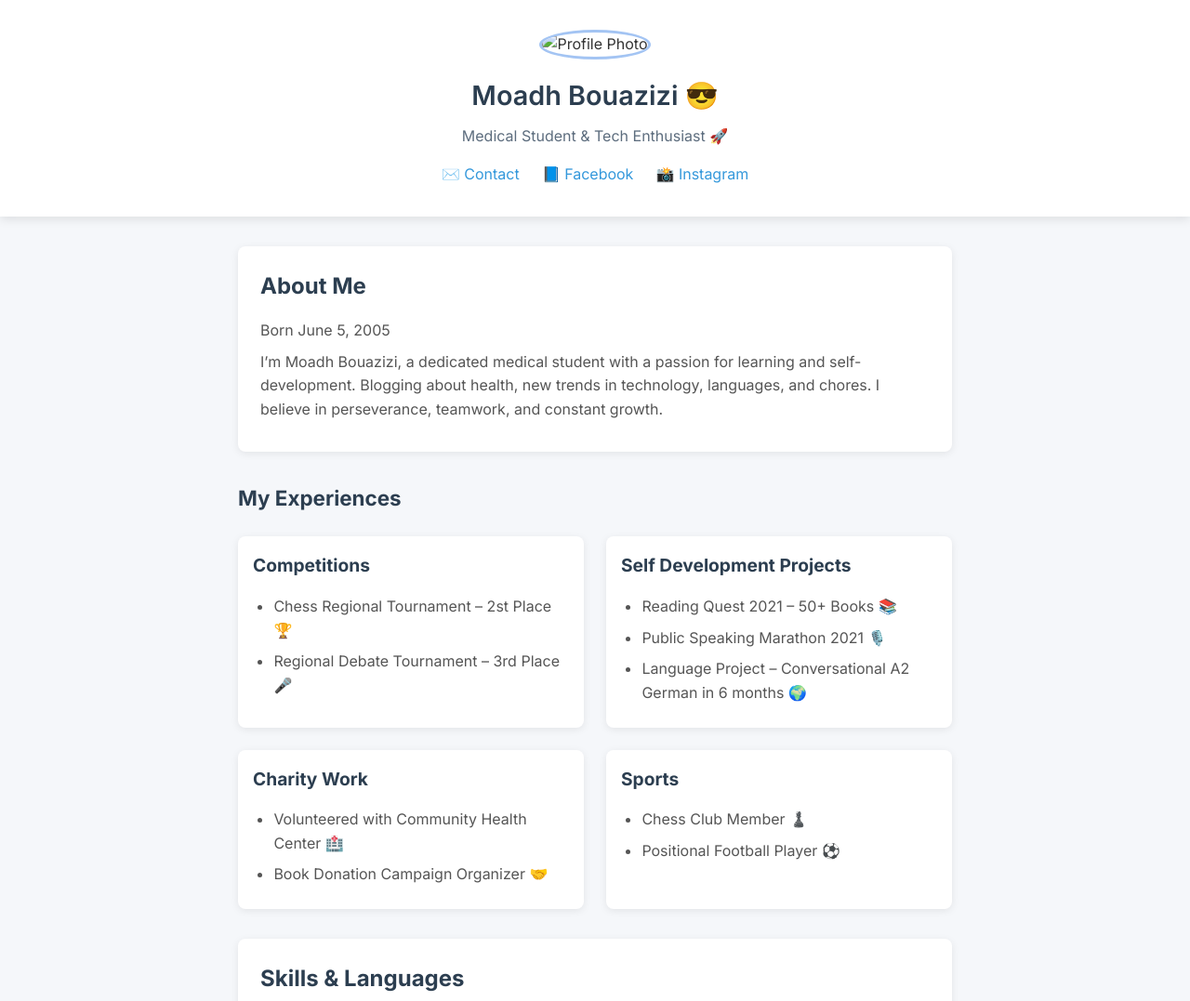
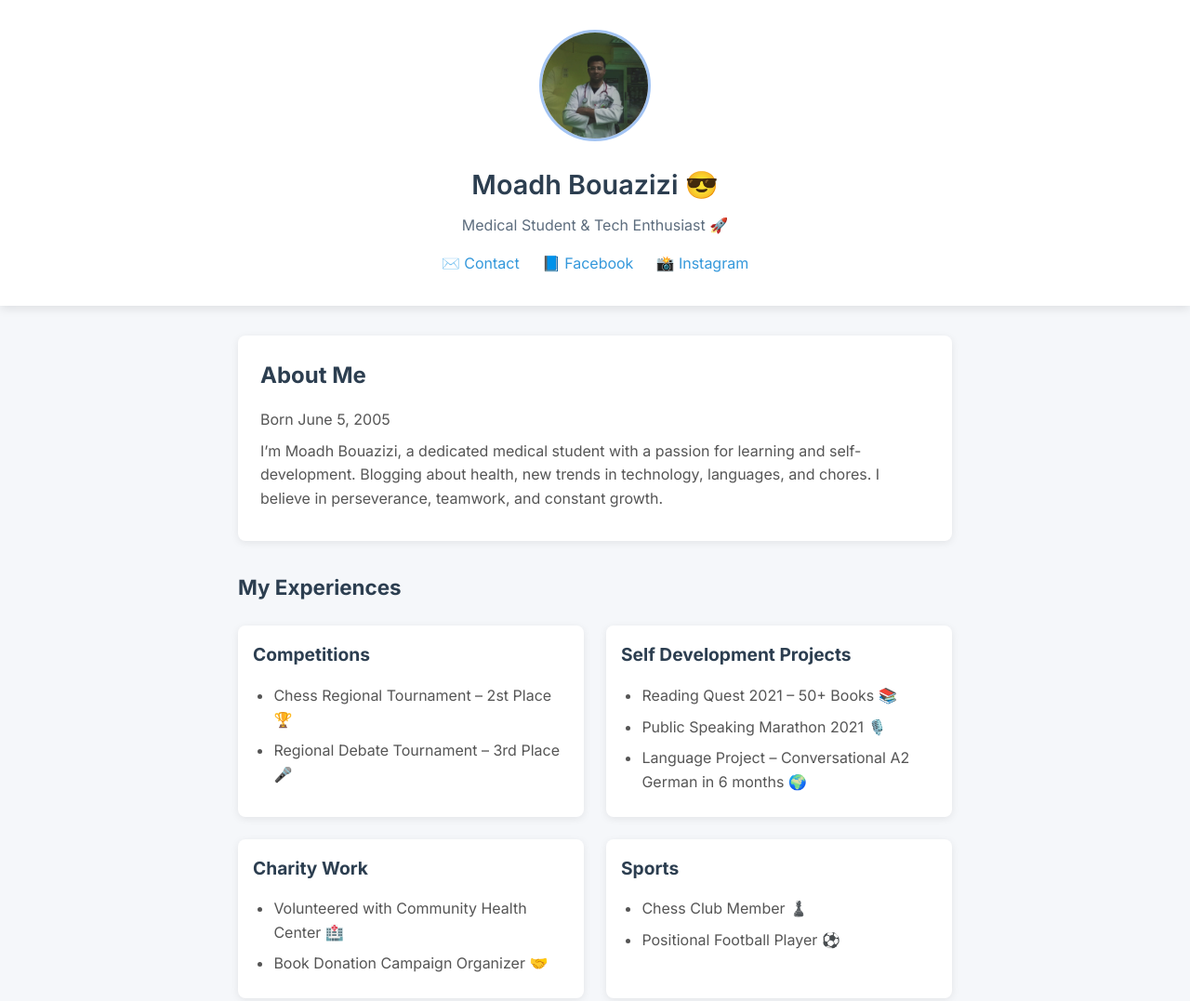
Before and after one commit to Peak41bp/Moadh-bouazizi, a plain HTML site: page index.html in a window 1280 px wide. Shown: the top 1077 px of the page at 93% size. Drawn offline with Linux system fonts and the light colour scheme.

Commit message:
Update index.html

```diff
--- a/index.html
+++ b/index.html
@@ -14,7 +14,7 @@
   <header class="header-section">
     <div class="profile-container">
       <img
-        src="images/image.jpg"
+        src="image.jpg"
         alt="Profile Photo"
         class="profile-pic"
       />
```
